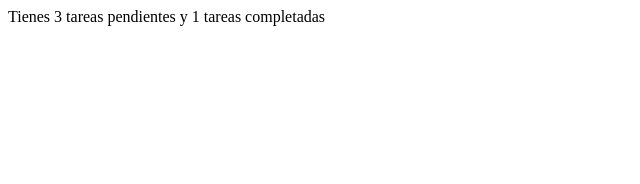
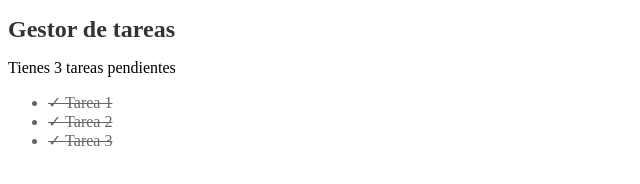
Before and after one commit to hljagonzalez/gestor-tareas-profe, a website built with Vite: page index.html in a window 1280 px wide. Shown: the whole page, without its empty margins (0-640 px from the left). Built offline with nearby package versions, Linux system fonts and the light colour scheme.

Commit message:
feat:Parte 1 terminada antes de borrar los li class ”demo”

```diff
--- a/index.html
+++ b/index.html
@@ -7,7 +7,11 @@
     <title>Gestor de Tareas</title>
   </head>
   <body>
-    <div id="app"></div>
+    <div id="app">
+      <h1></h1>
+      <p id="resumen"></p>
+      <ul id="lista"></ul>
+    </div>
     <script type="module" src="/src/main.js"></script>
   </body>
 </html>
--- a/src/main.js
+++ b/src/main.js
@@ -1,9 +1,37 @@
 import "./style.css";
 import { estado } from "./estado.js";
-import { contarPendientes,contarCompletadas } from "./tareas.js";
+import { contarPendientes } from "./tareas.js";
 
-console.table(estado.tareas);
+const titulo = document.querySelector("h1");
+titulo.textContent = "Gestor de tareas";
+titulo.classList.add("titulo");
 
-const pendientes = contarPendientes(estado.tareas);
-const completadas = contarCompletadas(estado.tareas);
-document.querySelector("#app").textContent = `Tienes ${pendientes} tareas pendientes y ${completadas} tareas completadas`;
+const resumen = document.querySelector("#resumen");
+resumen.textContent = `Tienes ${contarPendientes(estado.tareas)} tareas pendientes`;
+
+//Lista temporal para probar  getElementById. Luego la borraremos
+const lista = document.querySelector("#lista");
+// creo tres li y les asigno un texto cualquiera
+for (let i = 0; i < 3; i++) {
+  const li = document.createElement("li");
+  li.textContent = `Tarea ${i + 1}`;
+  li.classList.add("demo");
+  lista.appendChild(li);
+}
+
+lista.querySelectorAll("li").forEach(li => {li.textContent = `- ${li.textContent}`;});
+
+const byclassname = document.getElementsByClassName("demo");
+
+// byclassname.forEach(li => {
+//   li.textContent = li.textContent.replace("-", "✓");
+//   li.classList.add("completada")})
+
+// byclassname.forEach is not a function
+
+// recorro la colección de elementos y modifico el - por ✓ con Array.from
+Array.from(byclassname).forEach(li => {
+  li.textContent = li.textContent.replace("-", "✓");
+  li.classList.add("completada")});
+
+// La HTML collection es Viva, lo que significa que si añades o quitas nodos del DOM, la colección se actualiza sola. La NodeList de querySelectorAll es una foto fija del momento en que la pediste.
--- a/src/style.css
+++ b/src/style.css
@@ -0,0 +1,9 @@
+.titulo {
+  color: #333;
+  font-size: 24px;
+  font-weight: bold;
+}
+.completada {
+  text-decoration: line-through;
+  opacity: 0.6;
+}
```
